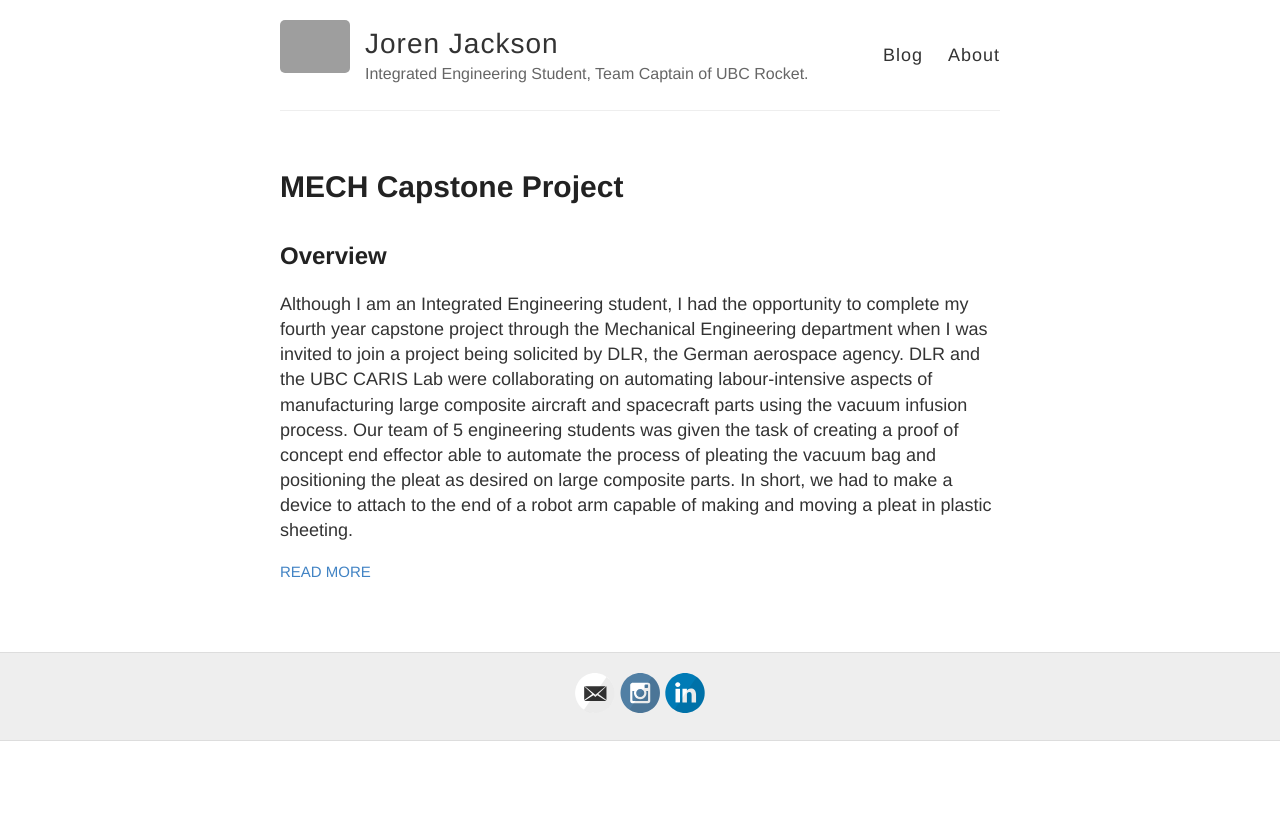
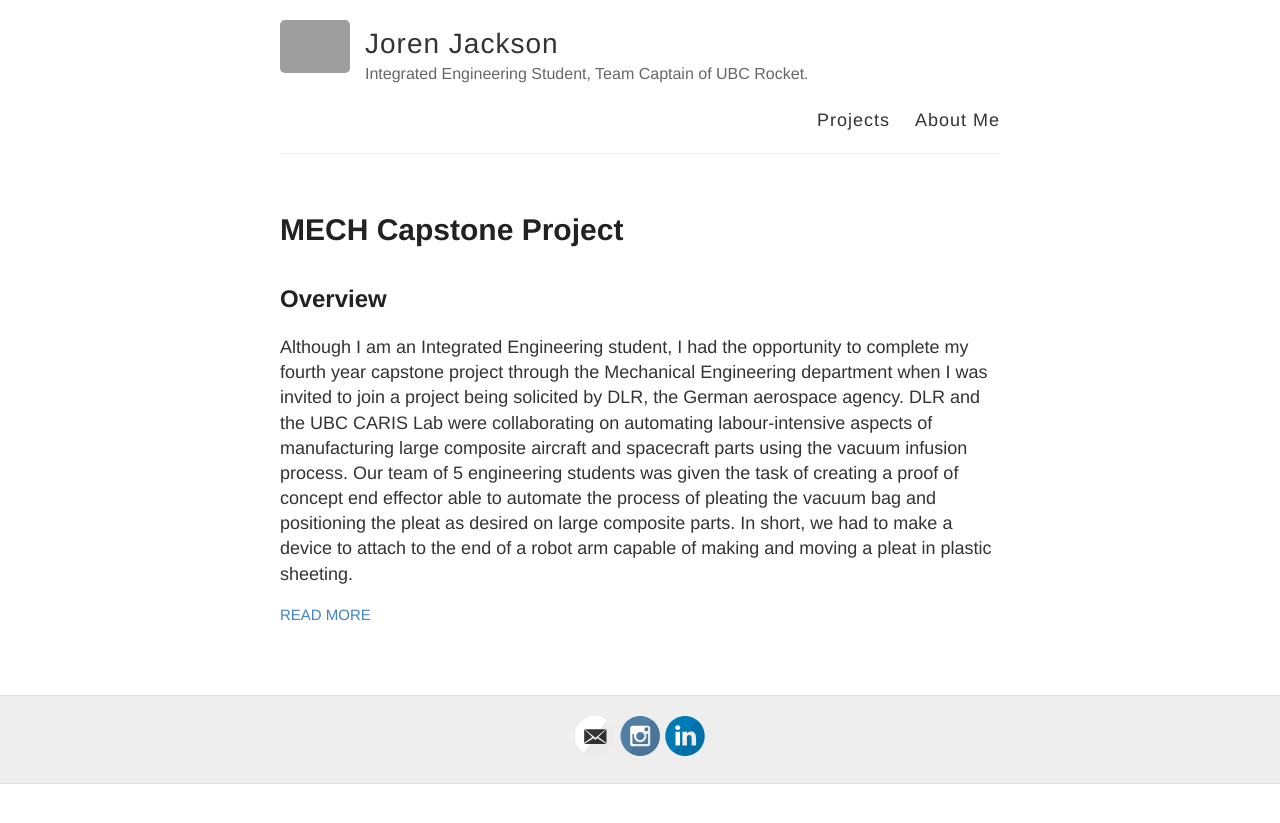
Before and after one commit to jorenj/jorenj.github.io, a Jekyll site: the page built from index.html, in a window 1280 px wide. Shown: the top 823 px of the page. Built offline with Jekyll 4.4.1, drawn with Linux system fonts in a browser that asks for light colours; grey boxes are pictures that could not be loaded.

Commit message:
renamed header links

```diff
--- a/_layouts/default.html
+++ b/_layouts/default.html
@@ -27,8 +27,8 @@
           </div>
 
           <nav>
-            <a href="{{ site.baseurl }}/">Blog</a>
-            <a href="{{ site.baseurl }}/about">About</a>
+            <a href="{{ site.baseurl }}/">Projects</a>
+            <a href="{{ site.baseurl }}/about">About Me</a>
           </nav>
         </header>
       </div>
```
